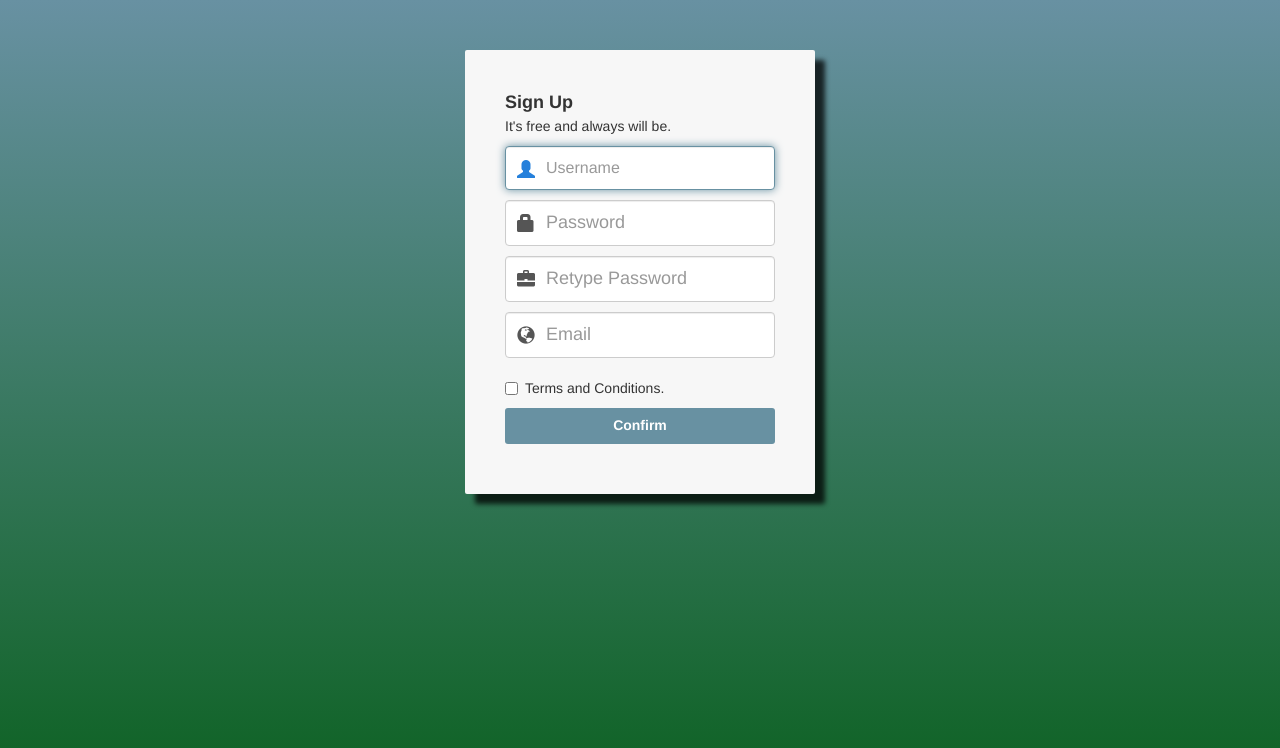
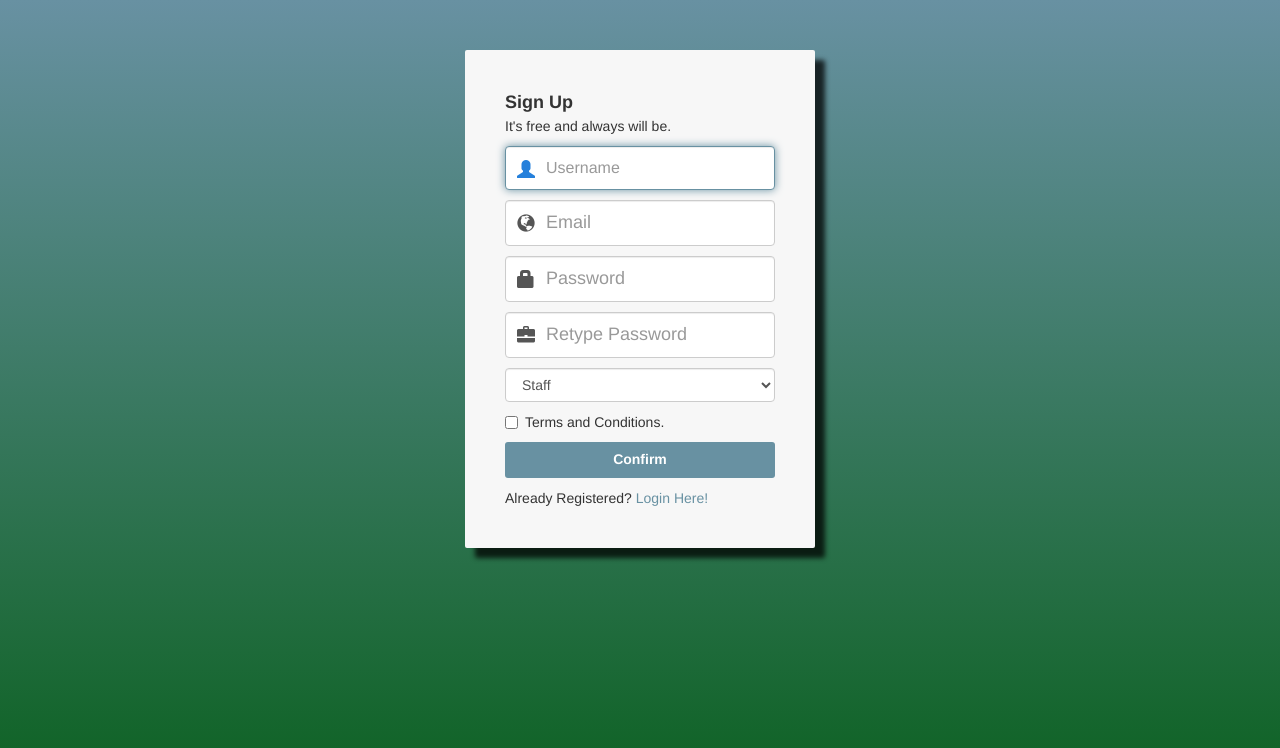
Before and after one commit to YusofRazak13/SHRSystem, a PHP site: page /register.php in a window 1280 px wide. Shown: the top 748 px of the page. Run offline with PHP 8.4, Linux system fonts and the light colour scheme.

Commit message:
fix registration

```diff
--- a/register.php
+++ b/register.php
@@ -8,10 +8,18 @@
 	}
 	if(isset($_POST['btn-register']))
 	{
-
+		$_SESSION['register'] = $_POST['username'];
 		$username = mysqli_real_escape_string($checkConnect, $_POST['username']);
 		$password = mysqli_real_escape_string($checkConnect, $_POST['password1']);
 		$cpassword = mysqli_real_escape_string($checkConnect, $_POST['password2']);
+		$email = mysqli_real_escape_string($checkConnect, $_POST['email']);
+		date_default_timezone_set("UTC+8");
+		$datetime = date("Y-m-d h:i:sa");
+		$lastLogin = NULL;
+		$student_id = NULL;
+		$staff_id = NULL;
+		$houseOwner_id = NULL;
+		$level_id = mysqli_real_escape_string($checkConnect, $_POST['selectUser']);
 		if($password != $cpassword)
 		{
 			?>
@@ -19,25 +27,17 @@
 			<?php
 		}else{
 			$password=sha1($password); // Encrypted Password
-			$sql = "SELECT * FROM login WHERE username='$username' and password='$password'";
-			$result = mysqli_query($checkConnect, $sql) or die(mysql_error());
-			$count = mysqli_num_rows($result);
-			$row = mysqli_fetch_array($result);
-
-			// If result matched $username and $password, table row must be 1 row
-			if($count==1)
-			{
-				$_SESSION['user'] = $row['id'];
-				header("Location: home.php");
-			}
-			else
-			{
-				?>
-				<script>alert('Invalid Username or Password!');</script>
-				<?php
-			}
+			$insert = "INSERT INTO login (username, password, email, createdDate, lastLogin, student_id, staff_id, houseOwner_id, level_id) VALUES (?, ?, ?, ?, ?, ?, ?, ?, ?)";
+			$statement = mysqli_prepare($checkConnect, $insert);
+			mysqli_stmt_bind_param($statement, "sssssiiii", $username, $password, $email, $datetime, $lastLogin, $student_id, $staff_id, $houseOwner_id, $level_id);
+			mysqli_stmt_execute($statement);
+			mysqli_stmt_close($statement);
+			mysqli_close($checkConnect);
+			?>
+			<script>alert("Successfully Registered!");</script>
+			<?php
+			header("Location: login.php");
 		}
-
 	}
 ?>
 <link href="css/login-form.css" rel="stylesheet">
@@ -52,6 +52,11 @@
 					</input>
 				</div>
 				<div class="icon-addon addon-lg">
+					<input type="email" id="email" name="email" class="form-control" placeholder="Email" required>
+						<label for="email" class="glyphicon glyphicon-globe" rel="tooltip" title="email"></label>
+					</input>
+				</div>
+				<div class="icon-addon addon-lg">
 					<input type="password" id="password1" name="password1" class="form-control" placeholder="Password" minlength="8" required>
 						<label for="password1" class="glyphicon glyphicon-lock" rel="tooltip" title="password1"></label>
 					</input>
@@ -61,10 +66,12 @@
 						<label for="password2" class="glyphicon glyphicon-briefcase" rel="tooltip" title="password2"></label>
 					</input>
 				</div>
-				<div class="icon-addon addon-lg">
-					<input type="email" id="email" name="email" class="form-control" placeholder="Email" required>
-						<label for="email" class="glyphicon glyphicon-globe" rel="tooltip" title="email"></label>
-					</input>
+				<div>
+					<select class="form-control" name="selectUser">
+					  <option value="1">Staff</option>
+					  <option value="2">Student</option>
+					  <option value="3">House Owner</option>
+					</select>
 				</div>
 				<div id="term" class="checkbox">
 					<label>
@@ -72,6 +79,10 @@
 					</label>
 				</div>
 				<button class="btn btn-lg btn-primary btn-block btn-signin" type="submit" name="btn-register">Confirm</button>
+				Already Registered?
+				<a href="login.php" class="forgot-password">
+					Login Here!
+				</a>
 			</form><!-- /form -->
     </div><!-- /card-container -->
 </div><!-- /container -->
```
